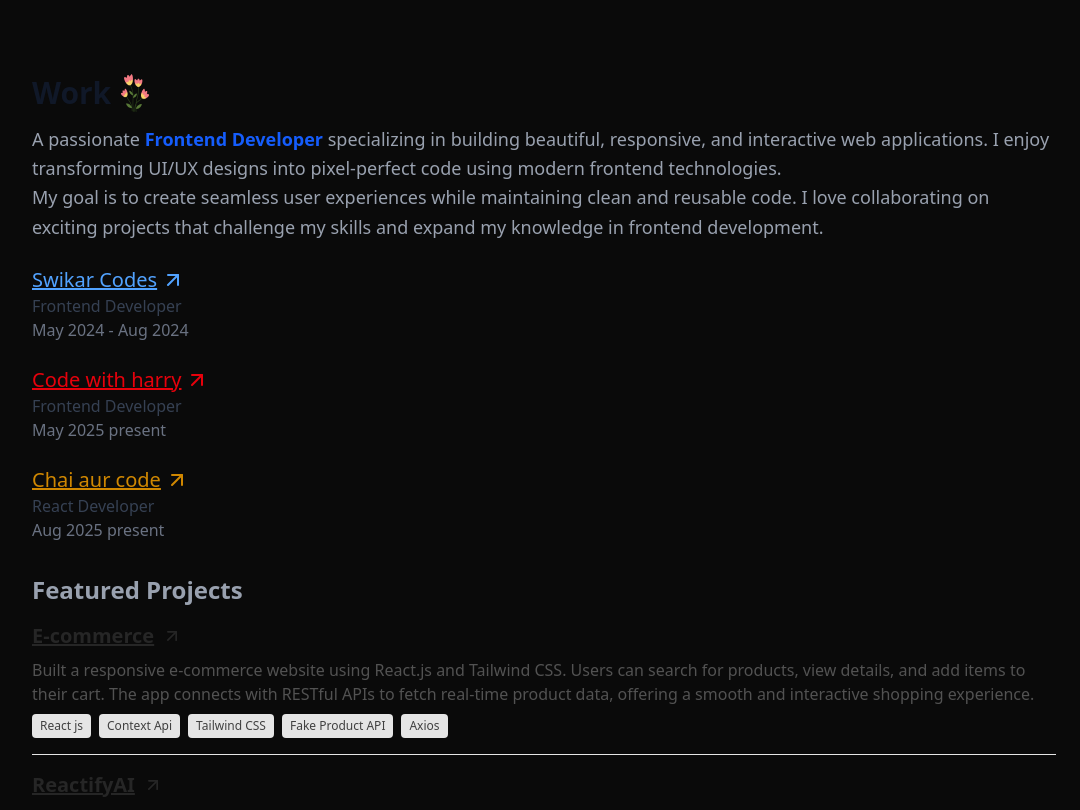
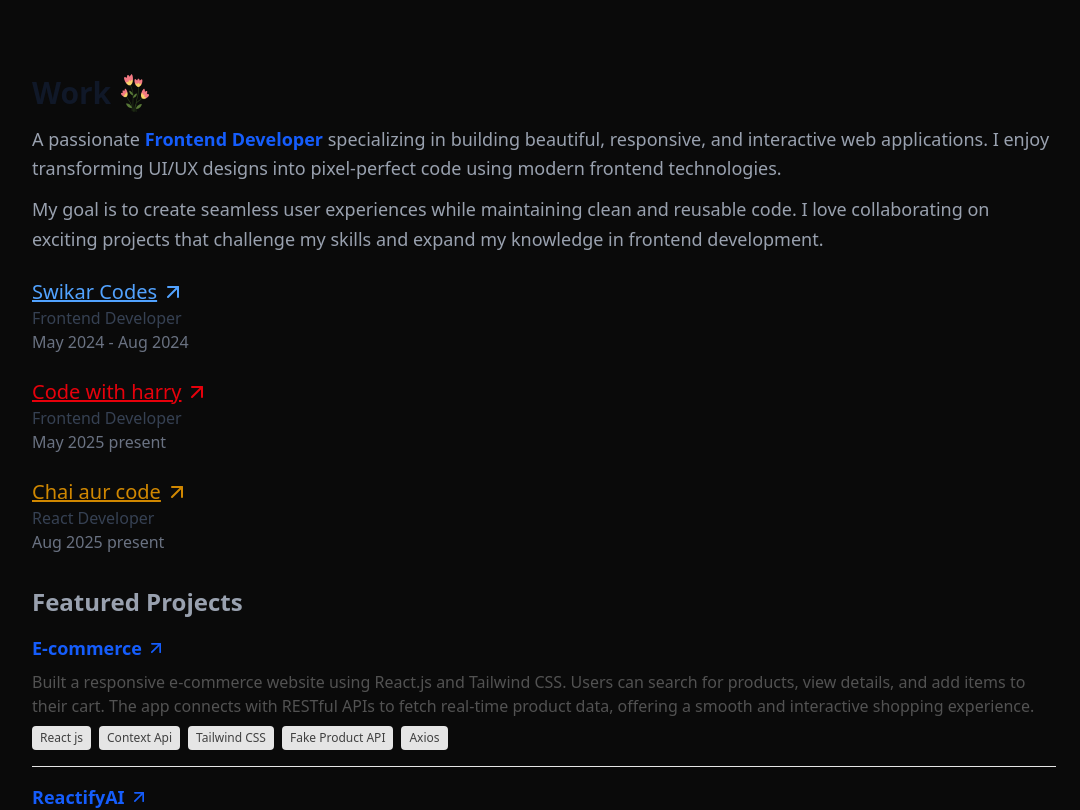
Before and after one commit to Parvesh-ops/Protfolio, a React (Vite) app: page / in a window 1280 px wide. Shown: the part 1500-2310 px from the top of the page, without its empty margins (96-1176 px from the left). Built offline with nearby package versions, Linux system fonts and the light colour scheme.

Commit message:
Added link of the project

```diff
--- a/src/Pages/Project.jsx
+++ b/src/Pages/Project.jsx
@@ -9,17 +9,20 @@
     {
         title: "E-commerce",
         description: "Built a responsive e-commerce website using React.js and Tailwind CSS. Users can search for products, view details, and add items to their cart. The app connects with RESTful APIs to fetch real-time product data, offering a smooth and interactive shopping experience.",
-        tags: ["React js","Context Api", "Tailwind CSS", "Fake Product API","Axios"]
+        tags: ["React js", "Context Api", "Tailwind CSS", "Fake Product API", "Axios"],
+        link: "https://e-commerce-project-swart-delta.vercel.app/"
     },
     {
         title: "ReactifyAI",
         description: "ReactifyAI is a cutting-edge React frontend application built with Vite and Tailwind CSS, featuring secure user authentication, social login integration, and an AI-powered assistant leveraging the Google Gemini API. It demonstrates advanced frontend skills, including responsive design, smooth navigation with React Router v6, API integration with Axios, and modern UI effects like glassmorphism and gradients, showcasing both technical expertise and user-centric design.",
-        tags: ["React js", "Tailwind CSS", "Google Gemini API","Axios"]
+        tags: ["React js", "Tailwind CSS", "Google Gemini API", "Axios"],
+        link: "https://reactify-ai-qfae.vercel.app/"
     },
     {
         title: "NewsApp",
         description: "React NewsApp is a responsive, modern news platform built with React, Tailwind CSS, and Axios, dynamically fetching the latest articles from NewsAPI. It features real-time search, category-based filtering, and a clean, responsive UI, demonstrating strong frontend skills in API integration, dynamic content rendering, and user-focused design.",
-        tags: ["React js", "Tailwind CSS","Axios"],
+        tags: ["React js", "Tailwind CSS", "Axios"],
+        link: "https://github.com/Parvesh-ops/News-Website"
     },
 ];
 
@@ -36,14 +39,16 @@
                     src={flower}
                 />
             </h2>
-            <p className="text-gray-400 dark:text-gray-400 leading-relaxed text-base md:text-lg mb-6">
+            <p className="text-gray-400 dark:text-gray-400 leading-relaxed text-base md:text-lg mb-3">
                 A passionate <span className="text-blue-600 font-bold">Frontend Developer</span> specializing in building
                 beautiful, responsive, and interactive web applications. I enjoy transforming UI/UX designs into
                 pixel-perfect code using modern frontend technologies.
-                <p className="text-gray-400 leading-relaxed text-base md:text-lg">
-                    My goal is to create seamless user experiences while maintaining clean and reusable code. I love collaborating on
-                    exciting projects that challenge my skills and expand my knowledge in frontend development.
-                </p>
+            </p>
+
+            <p className="text-gray-400 leading-relaxed text-base md:text-lg mb-6">
+                My goal is to create seamless user experiences while maintaining clean and reusable code.
+                I love collaborating on exciting projects that challenge my skills and expand my knowledge
+                in frontend development.
             </p>
 
             {/* Internship */}
@@ -58,7 +63,7 @@
                 <p className="text-gray-400 dark:text-gray-300 text-base md:text-lg mt-4">
                     <span className="font-semibold text-blue-500">Note:</span> I haven't hosted these projects yet, but you can
                     <span className="font-medium text-white underline hover:text-blue-400 cursor-pointer">
-                         view the code and screenshots directly on my GitHub account
+                        view the code and screenshots directly on my GitHub account
                     </span>.
                     Feel free to explore each project, see the implementation details, and check how the UI/UX is structured.
                     Your feedback and suggestions are always welcome!
--- a/src/Pages/ProjectCard.jsx
+++ b/src/Pages/ProjectCard.jsx
@@ -4,20 +4,26 @@
 const ProjectCard = ({ title, description, tags, link }) => {
   return (
     <div className="mt-4">
-      <div>
+
+      {/* Title + Link */}
+      <div className="flex items-center gap-2">
         <a
-          href={link || "https://github.com/Parvesh-ops?tab=repositories"}
+          href={link}
           target="_blank"
           rel="noopener noreferrer"
-          className="inline-flex items-center gap-2 underline text-lg md:text-xl font-bold text-neutral-800 dark:text-white hover:text-pink-500 transition-colors duration-300 group"
+          className="group text-lg font-semibold text-blue-600 hover:text-blue-700 flex items-center gap-1"
         >
           {title}
           <LuArrowUpRight className="w-5 h-5 transition-transform duration-300 group-hover:-translate-y-1" />
         </a>
       </div>
 
-      <p className="text-neutral-600 dark:text-neutral-300 mt-2">{description}</p>
+      {/* Description */}
+      <p className="text-neutral-600 dark:text-neutral-300 mt-2">
+        {description}
+      </p>
 
+      {/* Tags */}
       <div className="mt-2 flex flex-wrap gap-2">
         {tags.map((tag, i) => (
           <span
```
